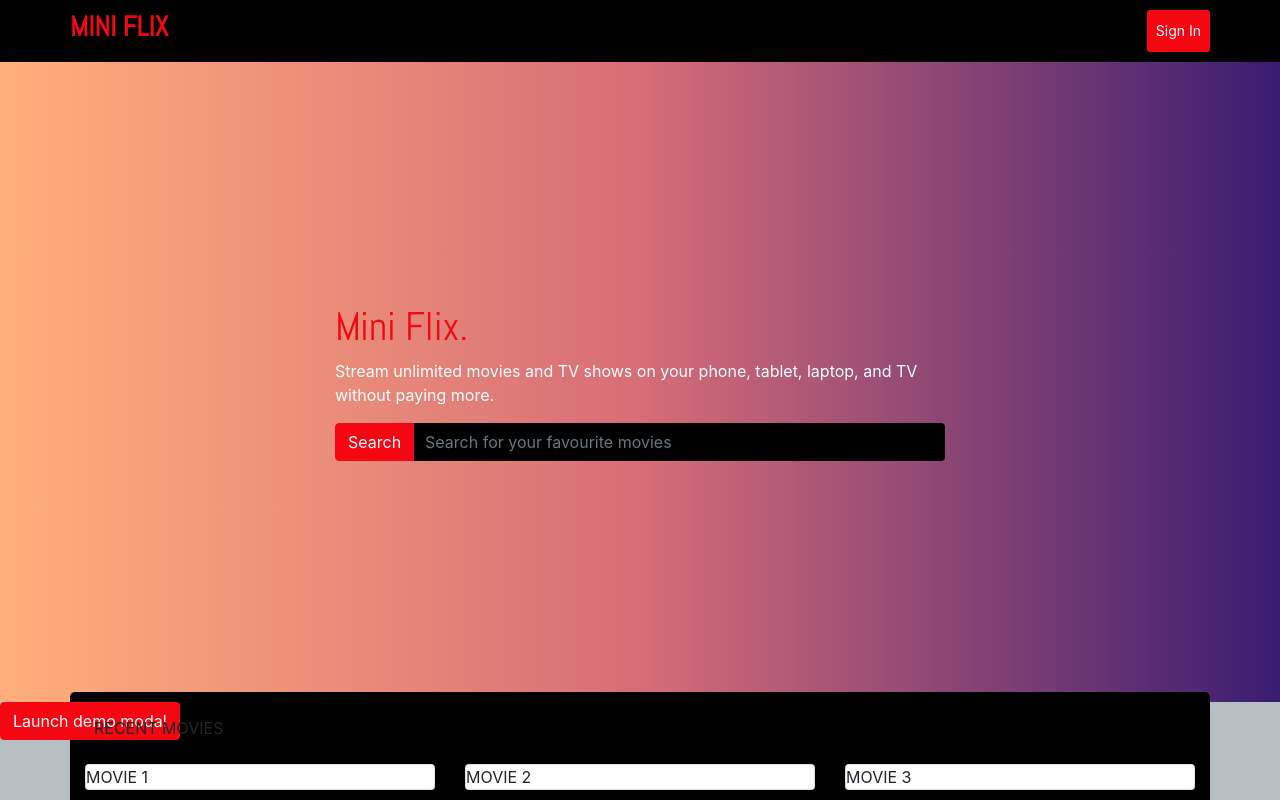
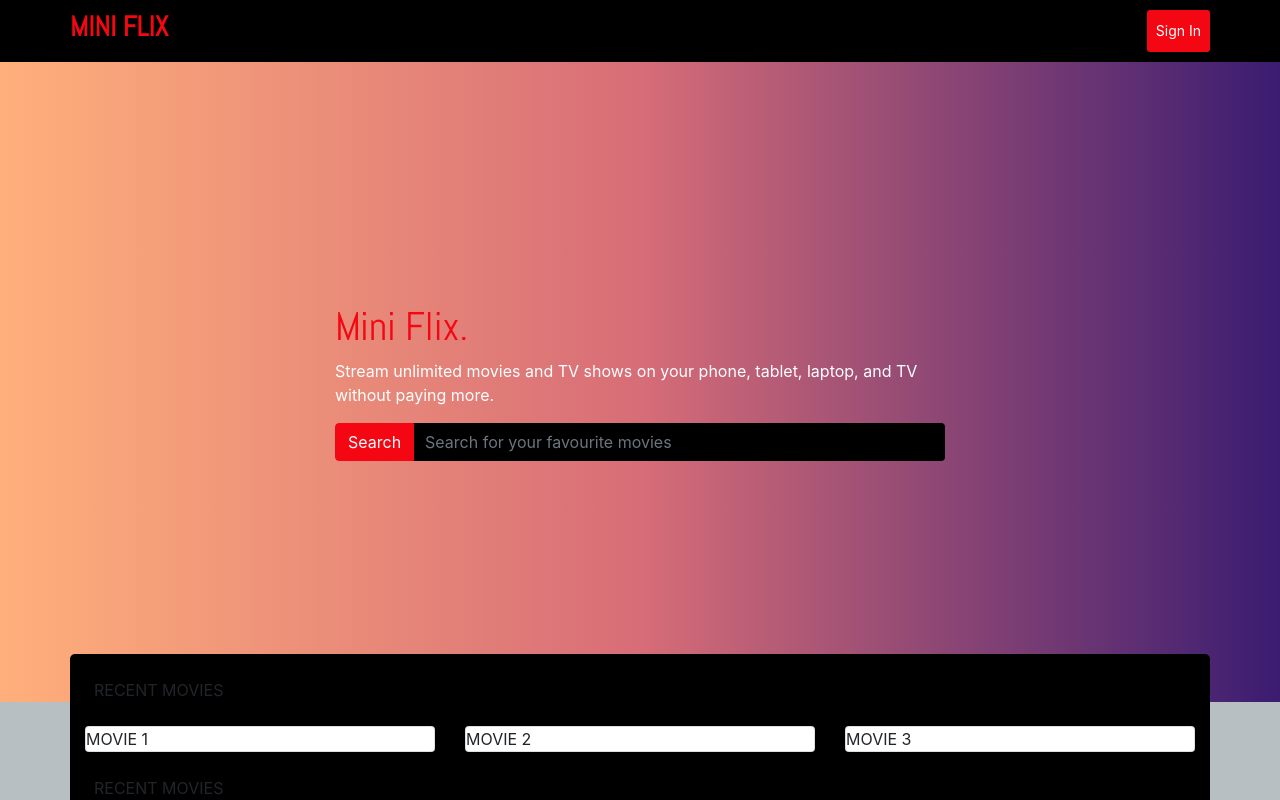
Before and after one commit to joshtom/mini-netflix, an Angular app: page / in a window 1280 px wide. Shown: the top 800 px of the page. Built offline with nearby package versions, Linux system fonts and the light colour scheme.

Commit message:
Added dist folder for deploying

```diff
--- a/src/app/app.component.html
+++ b/src/app/app.component.html
@@ -1,5 +1,4 @@
 <app-header></app-header>
 <app-hero></app-hero>
-<app-login></app-login>
 <app-movie-list></app-movie-list>
 <app-footer></app-footer>
```
Also changed, not shown: 11 other files (tests, documents, lock files or other folders).
